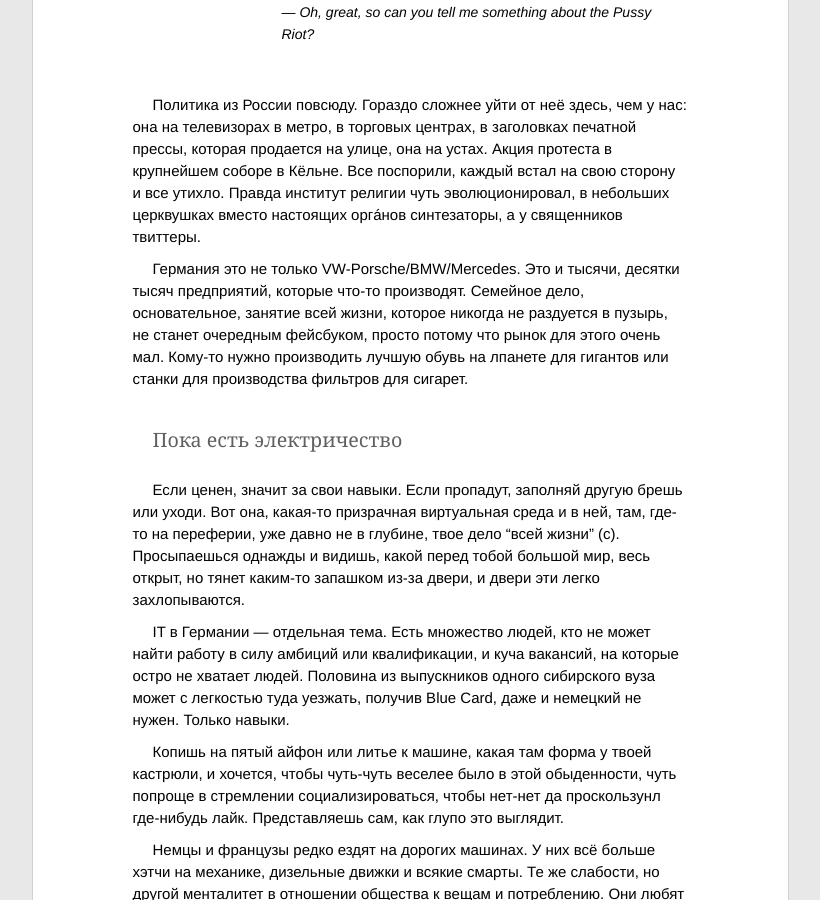
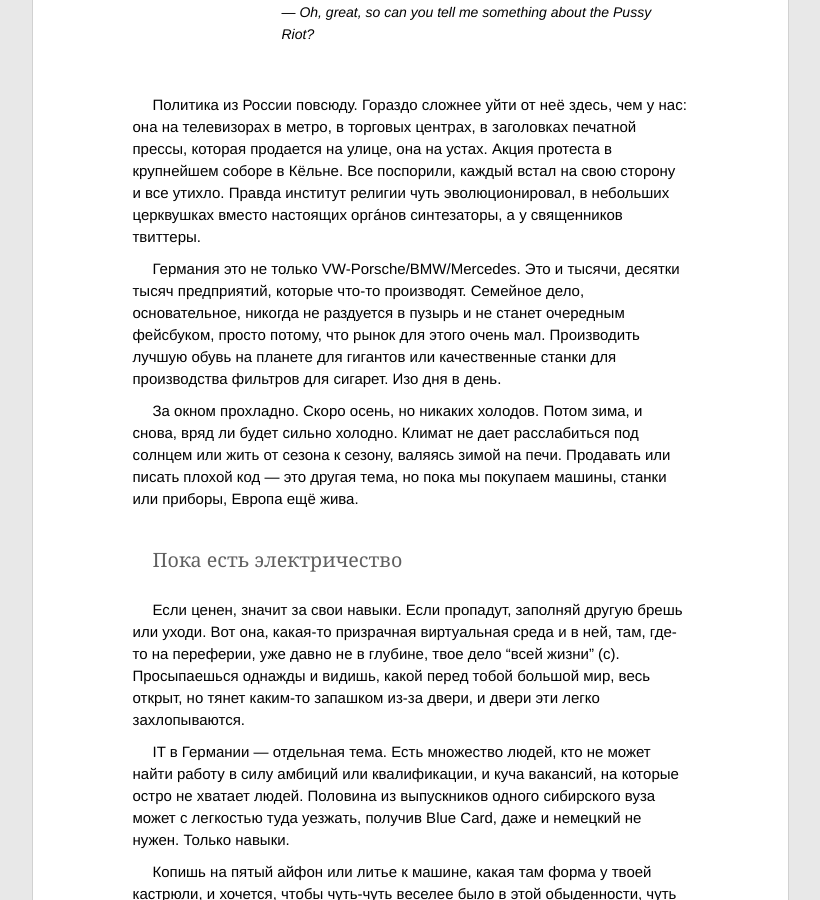
Before and after one commit to ptmt/ptmt.github.com, a Jekyll site: the page built from _posts/2012-09-03-ich-verstehe-sie-nicht.md, in a window 1280 px wide and 900 px high, scrolled down 1844 px. Shown: the whole window, without its empty margins (230-1050 px from the left). Built offline with Jekyll 4.4.1, drawn with Linux system fonts in a browser that asks for light colours; Markdown is read by kramdown in place of the engine named in the settings.

Commit message:
Update _posts/2012-09-03-ich-verstehe-sie-nicht.md

```diff
--- a/_posts/2012-09-03-ich-verstehe-sie-nicht.md
+++ b/_posts/2012-09-03-ich-verstehe-sie-nicht.md
@@ -33,7 +33,9 @@ title: Прогулять уроки истории
 
 Политика из России повсюду. Гораздо сложнее уйти от неё здесь, чем у нас: она на телевизорах в метро, в торговых центрах, в заголовках печатной прессы, которая продается на улице, она на устах. Акция протеста в крупнейшем соборе в Кёльне. Все поспорили, каждый встал на свою сторону и все утихло. Правда институт религии чуть эволюционировал, в небольших церквушках вместо настоящих оргáнов синтезаторы, а у священников твиттеры.
 
-Германия это не только VW-Porsche/BMW/Mercedes. Это и тысячи, десятки тысяч предприятий, которые что-то производят. Семейное дело, основательное, занятие всей жизни, которое никогда не раздуется в пузырь, не станет очередным фейсбуком, просто потому что рынок для этого очень мал. Кому-то нужно производить лучшую обувь на лпанете для гигантов или станки для производства фильтров для сигарет.
+Германия это не только VW-Porsche/BMW/Mercedes. Это и тысячи, десятки тысяч предприятий, которые что-то производят. Семейное дело, основательное, никогда не раздуется в пузырь и не станет очередным фейсбуком, просто потому, что рынок для этого очень мал. Производить лучшую обувь на планете для гигантов или качественные станки для производства фильтров для сигарет. Изо дня в день.
+
+За окном прохладно. Скоро осень, но никаких холодов. Потом зима, и снова, вряд ли будет сильно холодно. Климат не дает расслабиться под солнцем или жить от сезона к сезону, валяясь зимой на печи. Продавать или писать плохой код — это другая тема, но пока мы покупаем машины, станки или приборы, Европа ещё жива.
 
 ##Пока есть электричество
 
```
